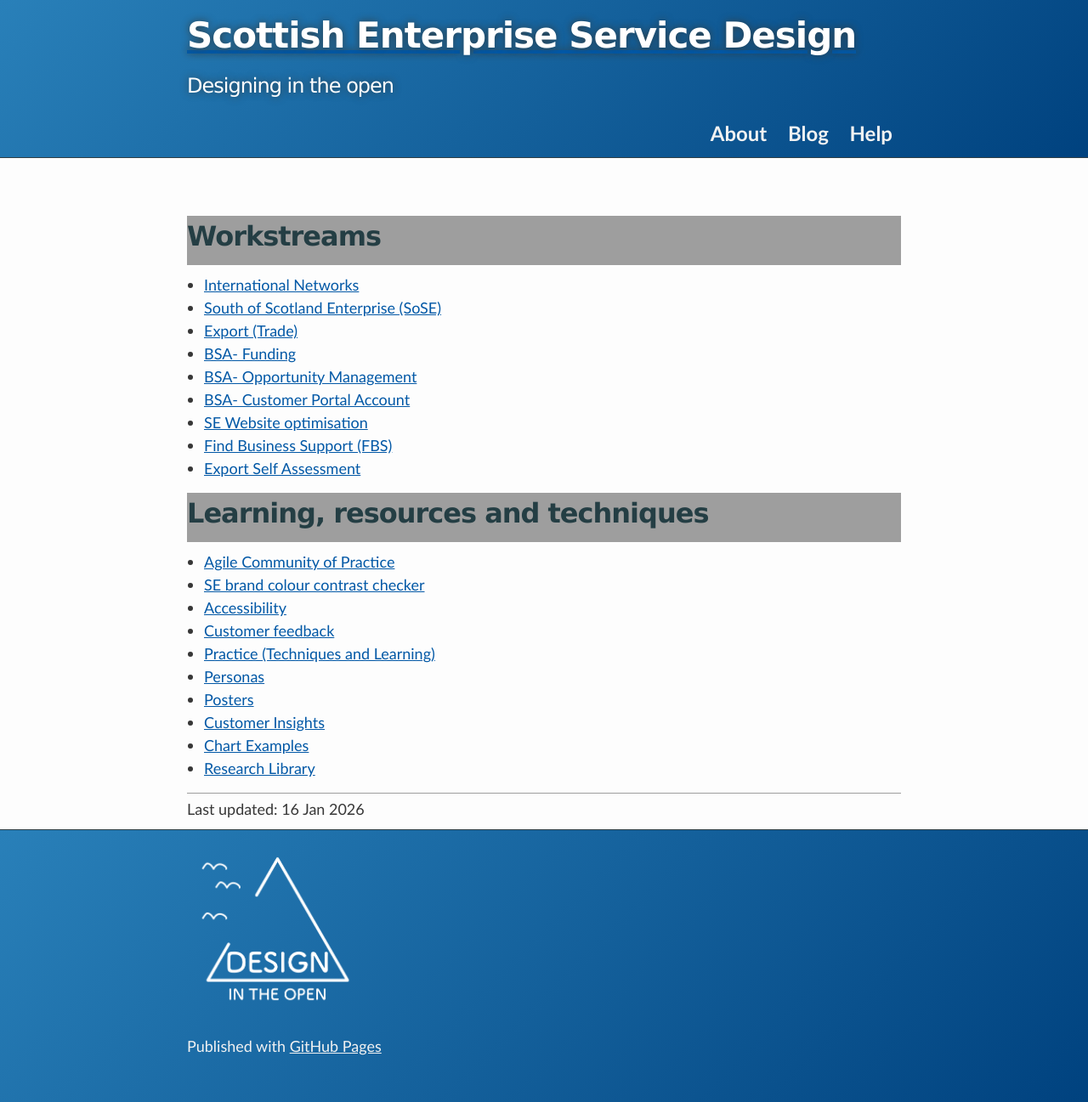
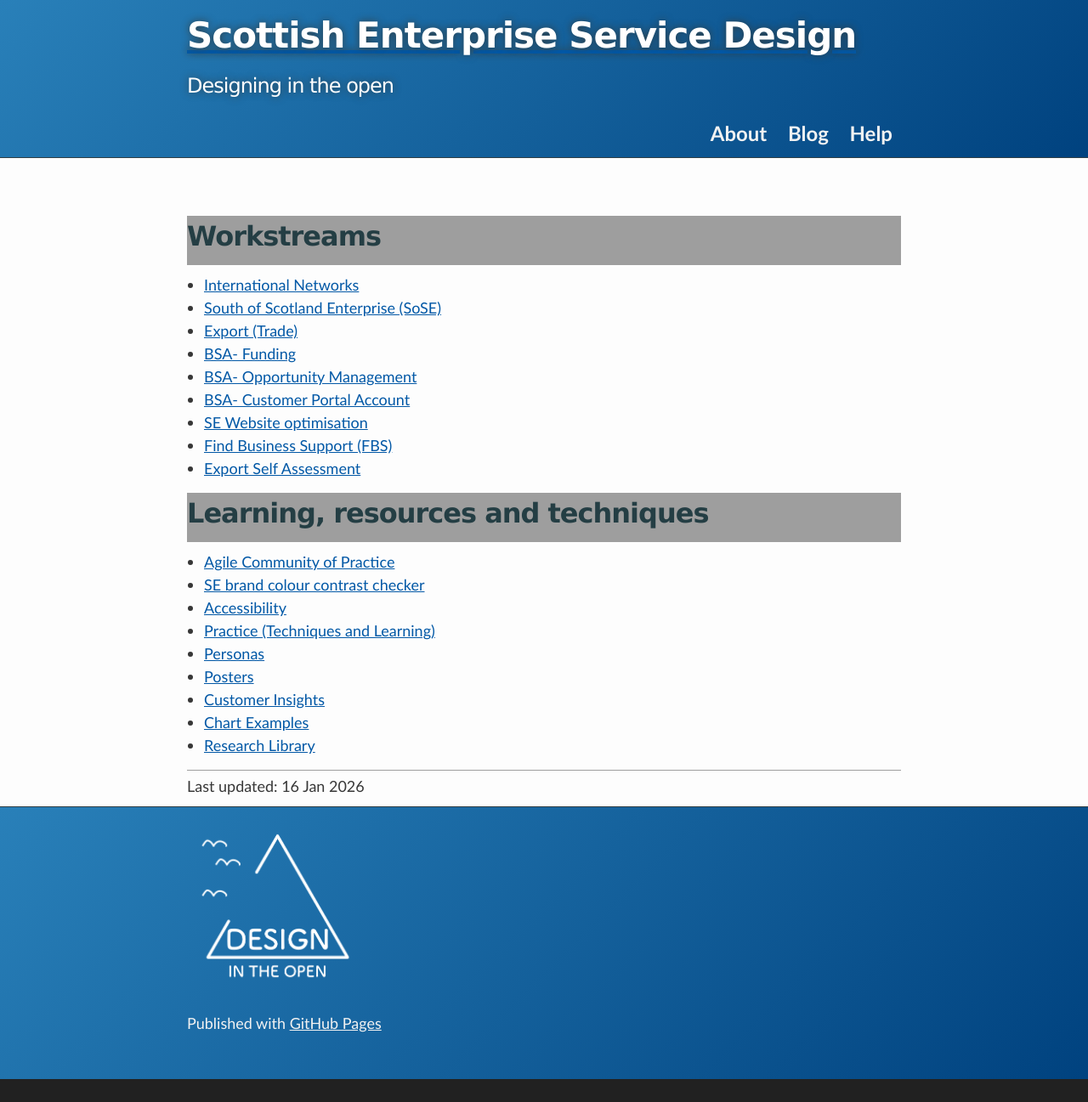
Before and after one commit to scotentSD/scotentSD.github.io, a Jekyll site: the page built from index.md, in a window 1280 px wide. Shown: the whole page at 85% size. Built offline with Jekyll 4.4.1, drawn with Linux system fonts in a browser that asks for light colours; after the commit the page ends 1270 px from its top, so only the background shows below that.

Commit message:
Update index.md
mk

```diff
--- a/index.md
+++ b/index.md
@@ -18,8 +18,7 @@
 <ul>
       <li><a href="https://scotentsd.github.io/agile/">Agile Community of Practice</a> </li>
       <li><a href="{{ site.baseurl}}/colours.htm">SE brand colour contrast checker</a> </li>
-      <li><a href="{{ site.baseurl}}/a11y/">Accessibility</a> </li>
-      <li><a href="{{ site.baseurl}}/feedback/">Customer feedback</a> </li>
+      <li><a href="{{ site.baseurl}}/practice/a11y/">Accessibility</a> </li>
       <li><a href="{{ site.baseurl}}/practice/">Practice   (Techniques and Learning)</a> </li>
       <li><a href="[https://scotentsd.github.io/practice/personas/personas.html">Personas</a> </li>
       <li><a href="{{ site.baseurl}}/posters/">Posters</a></li>
```
